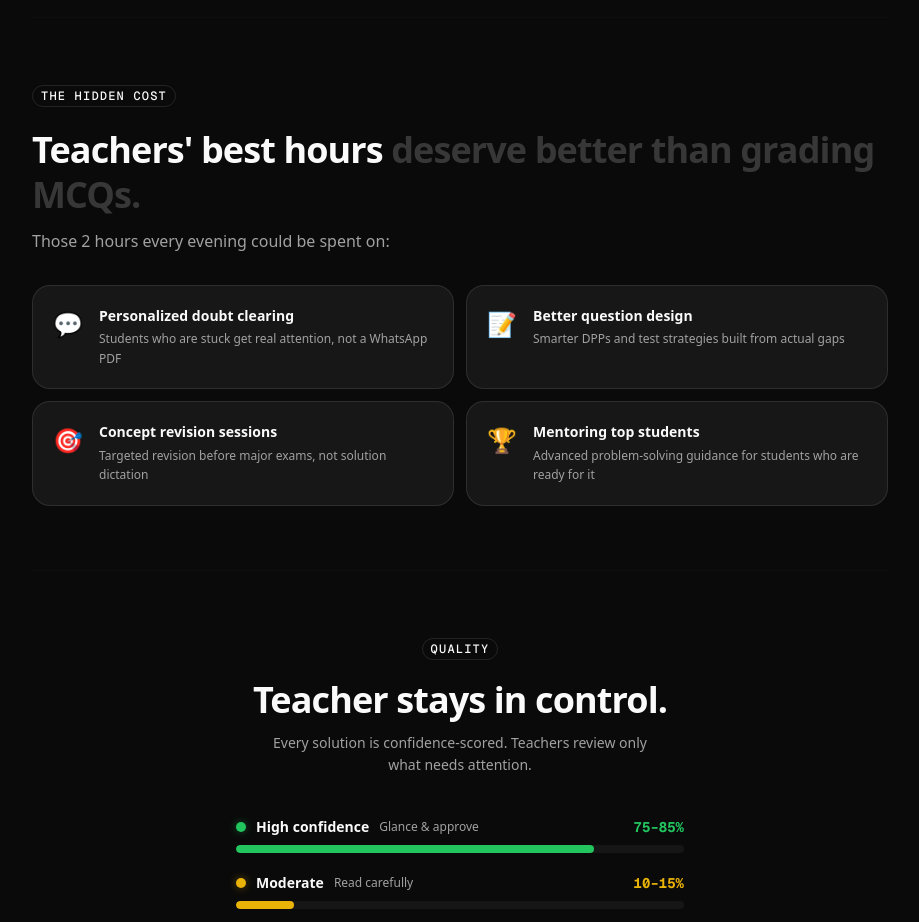
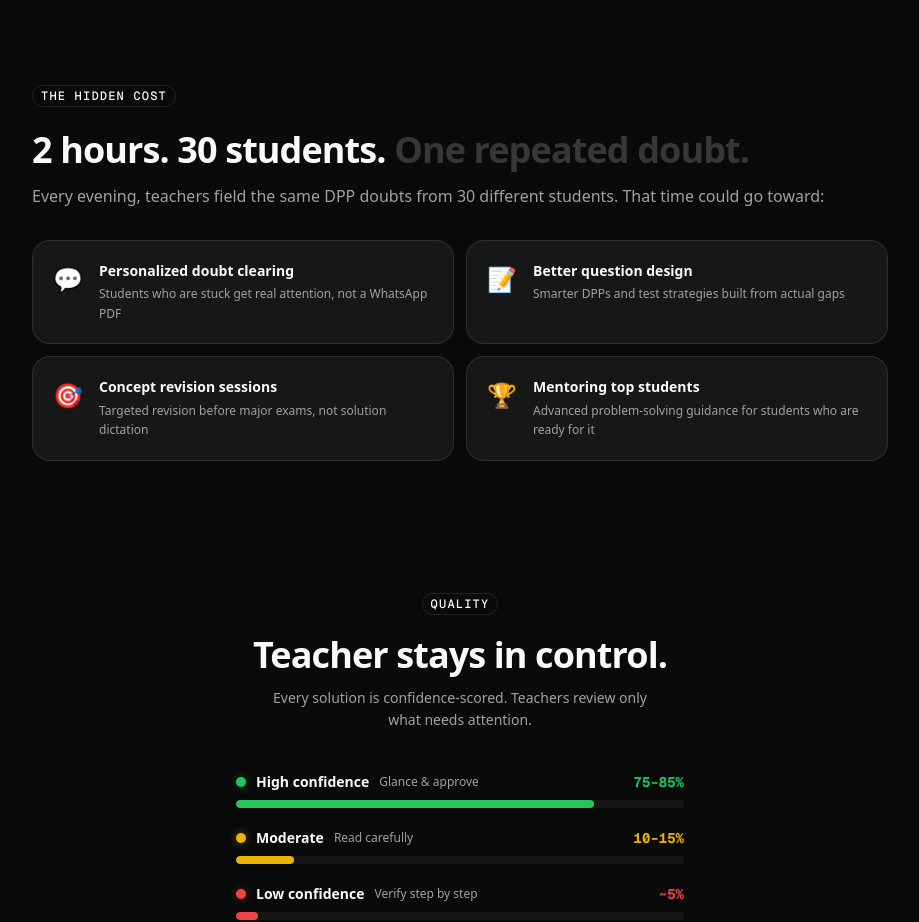
Before and after one commit to INNOVATIVEGAMER/solveflow, a Next.js app: page /overview in a window 1280 px wide. Shown: the part 1360-2282 px from the top of the page, without its empty margins (180-1099 px from the left). Built offline with nearby package versions, Linux system fonts and the light colour scheme.

Commit message:
copy: reframe hidden cost section around repeated DPP doubt sessions

```diff
--- a/src/app/overview/page.tsx
+++ b/src/app/overview/page.tsx
@@ -362,8 +362,8 @@ function SlideThree() {
         animate={inView ? { opacity: 1, y: 0 } : {}}
         transition={{ duration: 0.5, delay: 0.08 }}
       >
-        Teachers&apos; best hours{" "}
-        <span className="text-muted-foreground/30">deserve better than grading MCQs.</span>
+        2 hours. 30 students.{" "}
+        <span className="text-muted-foreground/30">One repeated doubt.</span>
       </motion.h2>
 
       <motion.p
@@ -372,7 +372,7 @@ function SlideThree() {
         animate={inView ? { opacity: 1 } : {}}
         transition={{ duration: 0.5, delay: 0.15 }}
       >
-        Those 2 hours every evening could be spent on:
+        Every evening, teachers field the same DPP doubts from 30 different students. That time could go toward:
       </motion.p>
 
       <div className="grid grid-cols-1 sm:grid-cols-2 gap-3">
--- a/src/app/page.tsx
+++ b/src/app/page.tsx
@@ -243,12 +243,12 @@ export default function Home() {
         </FadeIn>
         <FadeIn delay={0.1}>
           <h2 className="text-3xl md:text-4xl font-bold tracking-tight mb-3">
-            Teachers&apos; best hours{" "}
-            <span className="text-muted-foreground/40">deserve better than grading MCQs.</span>
+            2 hours. 30 students.{" "}
+            <span className="text-muted-foreground/40">One repeated doubt.</span>
           </h2>
         </FadeIn>
         <FadeIn delay={0.15}>
-          <p className="text-base text-muted-foreground mb-6">Those 2 hours every evening could be spent on:</p>
+          <p className="text-base text-muted-foreground mb-6">Every evening, teachers field the same DPP doubts from 30 different students. That time could go toward:</p>
         </FadeIn>
         <Stagger baseDelay={0} gap={0.1} className="grid grid-cols-1 sm:grid-cols-2 gap-3 items-stretch">
           {hiddenCostItems.map(({ icon, title, sub }) => (
```
